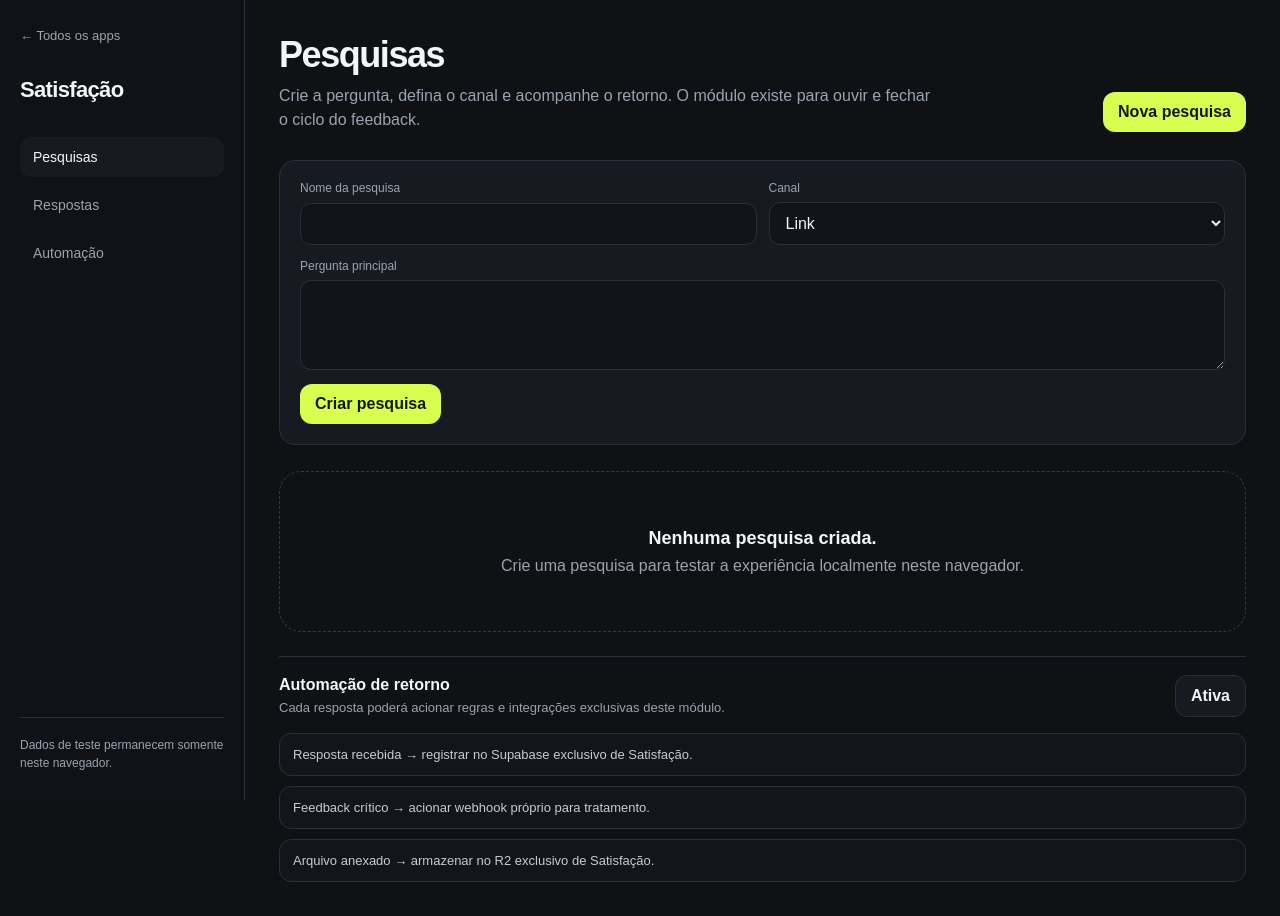
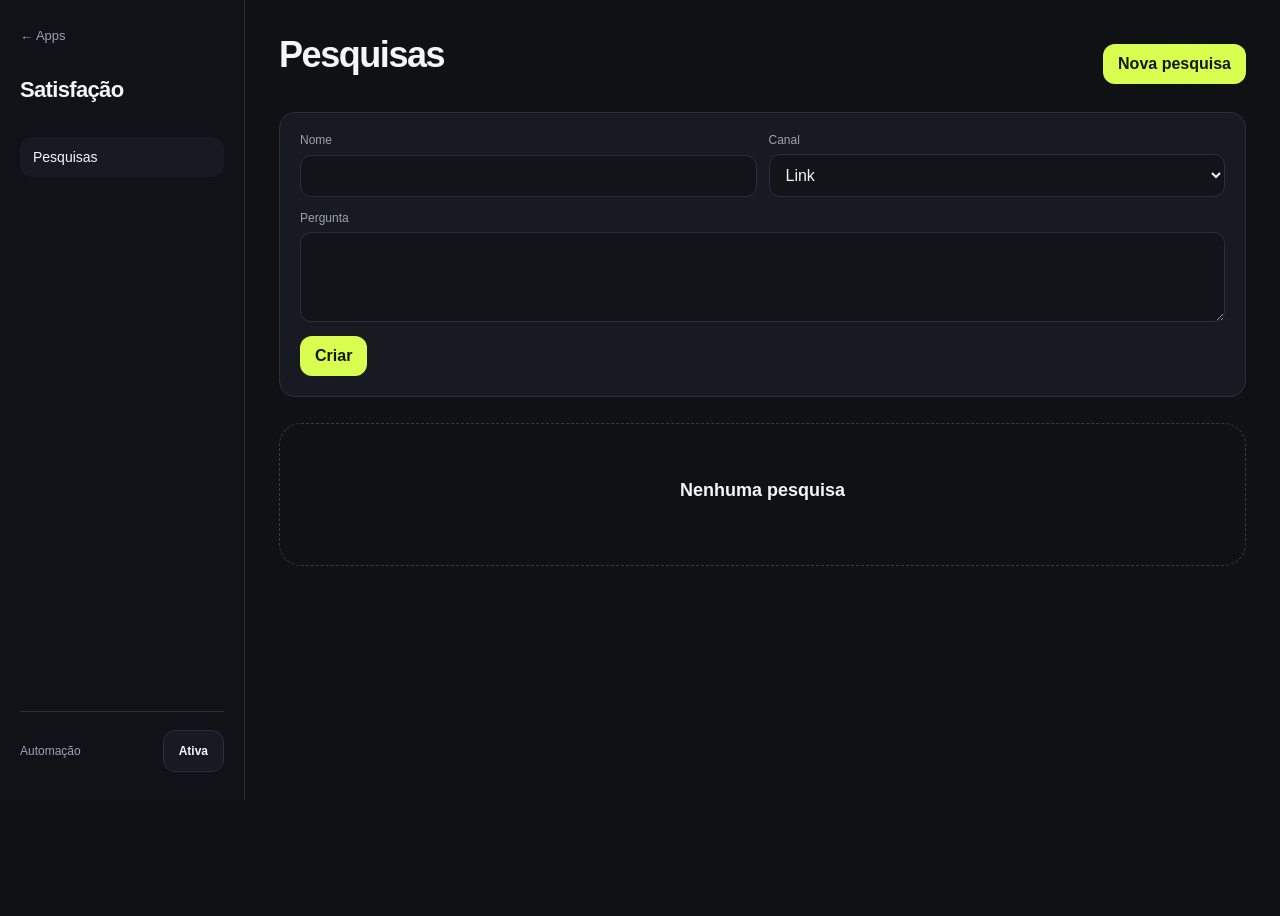
Before and after one commit to aruanmf-spec/CRMPlus, a Next.js app: page /satisfacao in a window 1280 px wide. Both pictures are taken after a click on the button "Nova pesquisa". After the commit the page ends 800 px from the top, so only its background shows below. Built offline with nearby package versions, Linux system fonts and the light colour scheme.

Commit message:
refactor: remove explanatory UI from satisfaction

```diff
--- a/app/satisfacao/page.tsx
+++ b/app/satisfacao/page.tsx
@@ -12,6 +12,7 @@ type Pesquisa = {
 }
 
 const STORAGE_KEY = 'crmplus.satisfacao.pesquisas'
+const AUTOMATION_KEY = 'crmplus.satisfacao.automacao'
 
 export default function SatisfacaoPage() {
   const [pesquisas, setPesquisas] = useState<Pesquisa[]>([])
@@ -21,11 +22,19 @@ export default function SatisfacaoPage() {
   useEffect(() => {
     const raw = window.localStorage.getItem(STORAGE_KEY)
     if (raw) setPesquisas(JSON.parse(raw))
+    const automation = window.localStorage.getItem(AUTOMATION_KEY)
+    if (automation !== null) setAutomacao(automation === 'true')
   }, [])
 
   function persist(next: Pesquisa[]) {
     setPesquisas(next)
     window.localStorage.setItem(STORAGE_KEY, JSON.stringify(next))
+  }
+
+  function toggleAutomacao() {
+    const next = !automacao
+    setAutomacao(next)
+    window.localStorage.setItem(AUTOMATION_KEY, String(next))
   }
 
   function criarPesquisa(event: FormEvent<HTMLFormElement>) {
@@ -46,61 +55,53 @@ export default function SatisfacaoPage() {
   return (
     <main className="app-shell">
       <aside className="sidebar">
-        <Link href="/" className="back">← Todos os apps</Link>
+        <Link href="/" className="back">← Apps</Link>
         <div className="module-name">Satisfação</div>
         <nav className="nav">
           <div className="nav-item active">Pesquisas</div>
-          <div className="nav-item">Respostas</div>
-          <div className="nav-item">Automação</div>
         </nav>
-        <div className="sidebar-foot">Dados de teste permanecem somente neste navegador.</div>
+        <div className="sidebar-foot">
+          <div className="row-top">
+            <span>Automação</span>
+            <button className="button secondary" onClick={toggleAutomacao}>{automacao ? 'Ativa' : 'Pausada'}</button>
+          </div>
+        </div>
       </aside>
 
       <section className="workspace">
         <header className="page-head">
-          <div>
-            <h2>Pesquisas</h2>
-            <p>Crie a pergunta, defina o canal e acompanhe o retorno. O módulo existe para ouvir e fechar o ciclo do feedback.</p>
-          </div>
+          <h2>Pesquisas</h2>
           <button className="button" onClick={() => setShowForm((value) => !value)}>Nova pesquisa</button>
         </header>
 
         {showForm && (
           <form className="form" onSubmit={criarPesquisa}>
             <div className="form-grid">
-              <div className="field"><label>Nome da pesquisa</label><input name="nome" required autoFocus /></div>
+              <div className="field"><label>Nome</label><input name="nome" required autoFocus /></div>
               <div className="field"><label>Canal</label><select name="canal"><option>Link</option><option>WhatsApp</option><option>Email</option></select></div>
             </div>
-            <div className="field"><label>Pergunta principal</label><textarea name="pergunta" required /></div>
-            <div><button className="button" type="submit">Criar pesquisa</button></div>
+            <div className="field"><label>Pergunta</label><textarea name="pergunta" required /></div>
+            <div><button className="button" type="submit">Criar</button></div>
           </form>
         )}
 
         <div className="board">
           {pesquisas.length === 0 ? (
-            <div className="empty"><strong>Nenhuma pesquisa criada.</strong>Crie uma pesquisa para testar a experiência localmente neste navegador.</div>
+            <div className="empty"><strong>Nenhuma pesquisa</strong></div>
           ) : pesquisas.map((pesquisa) => (
             <article className="row" key={pesquisa.id}>
               <div className="row-top">
-                <div><div className="row-title">{pesquisa.nome}</div><div className="row-meta">{pesquisa.pergunta}</div></div>
+                <div>
+                  <div className="row-title">{pesquisa.nome}</div>
+                  <div className="row-meta">{pesquisa.pergunta}</div>
+                </div>
                 <span className="status">{pesquisa.canal}</span>
               </div>
-              <div><button className="button secondary" onClick={() => navigator.clipboard?.writeText(`${location.origin}/satisfacao/responder/${pesquisa.id}`)}>Copiar link de teste</button></div>
+              <div>
+                <button className="button secondary" onClick={() => navigator.clipboard?.writeText(`${location.origin}/satisfacao/responder/${pesquisa.id}`)}>Copiar link</button>
+              </div>
             </article>
           ))}
-        </div>
-
-        <section className="automation">
-          <div className="automation-copy">
-            <strong>Automação de retorno</strong>
-            <span>Cada resposta poderá acionar regras e integrações exclusivas deste módulo.</span>
-          </div>
-          <button className="button secondary" onClick={() => setAutomacao((value) => !value)}>{automacao ? 'Ativa' : 'Pausada'}</button>
-        </section>
-        <div className="rule-list">
-          <div className="rule">Resposta recebida → registrar no Supabase exclusivo de Satisfação.</div>
-          <div className="rule">Feedback crítico → acionar webhook próprio para tratamento.</div>
-          <div className="rule">Arquivo anexado → armazenar no R2 exclusivo de Satisfação.</div>
         </div>
       </section>
     </main>
```
